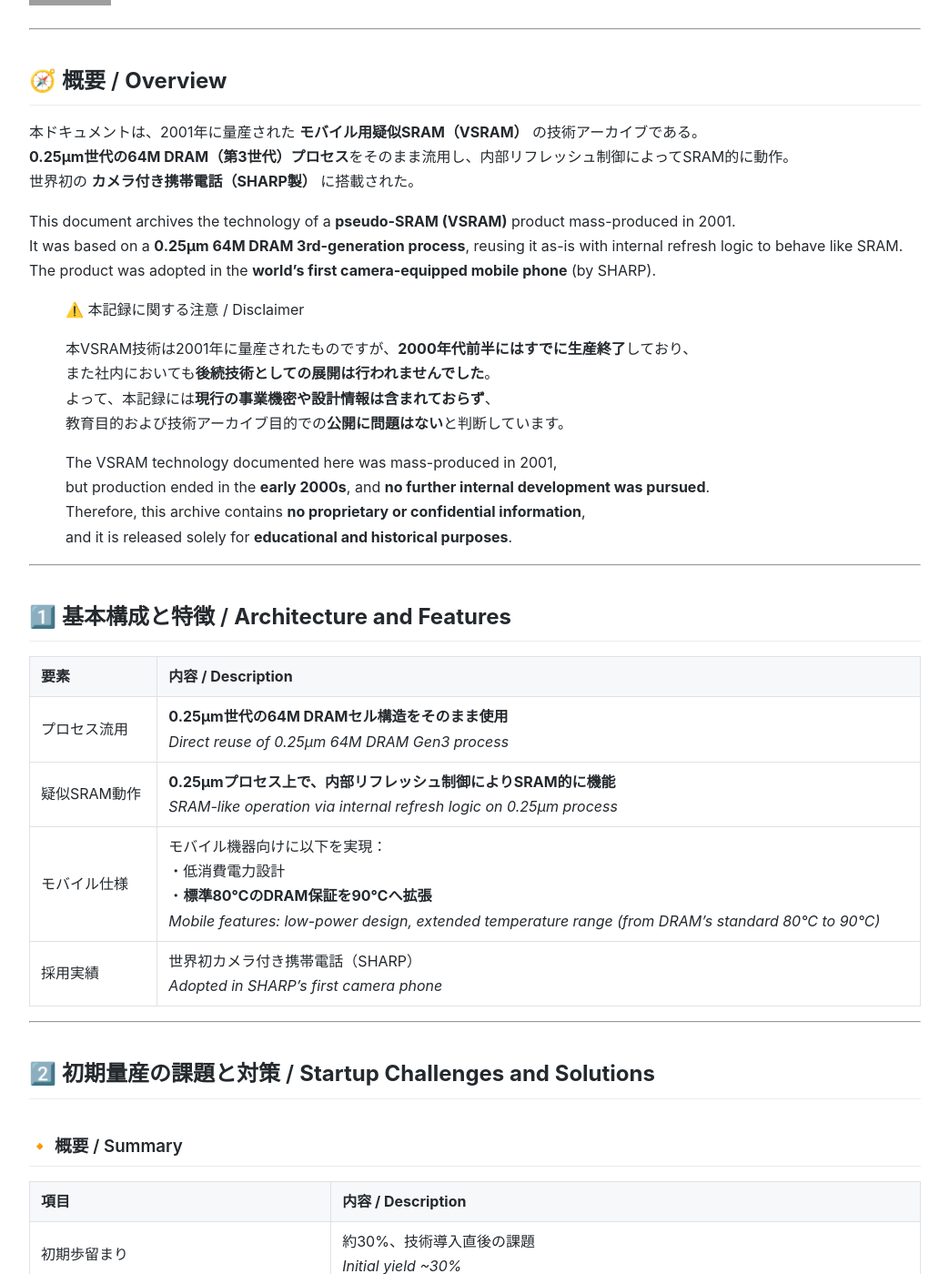
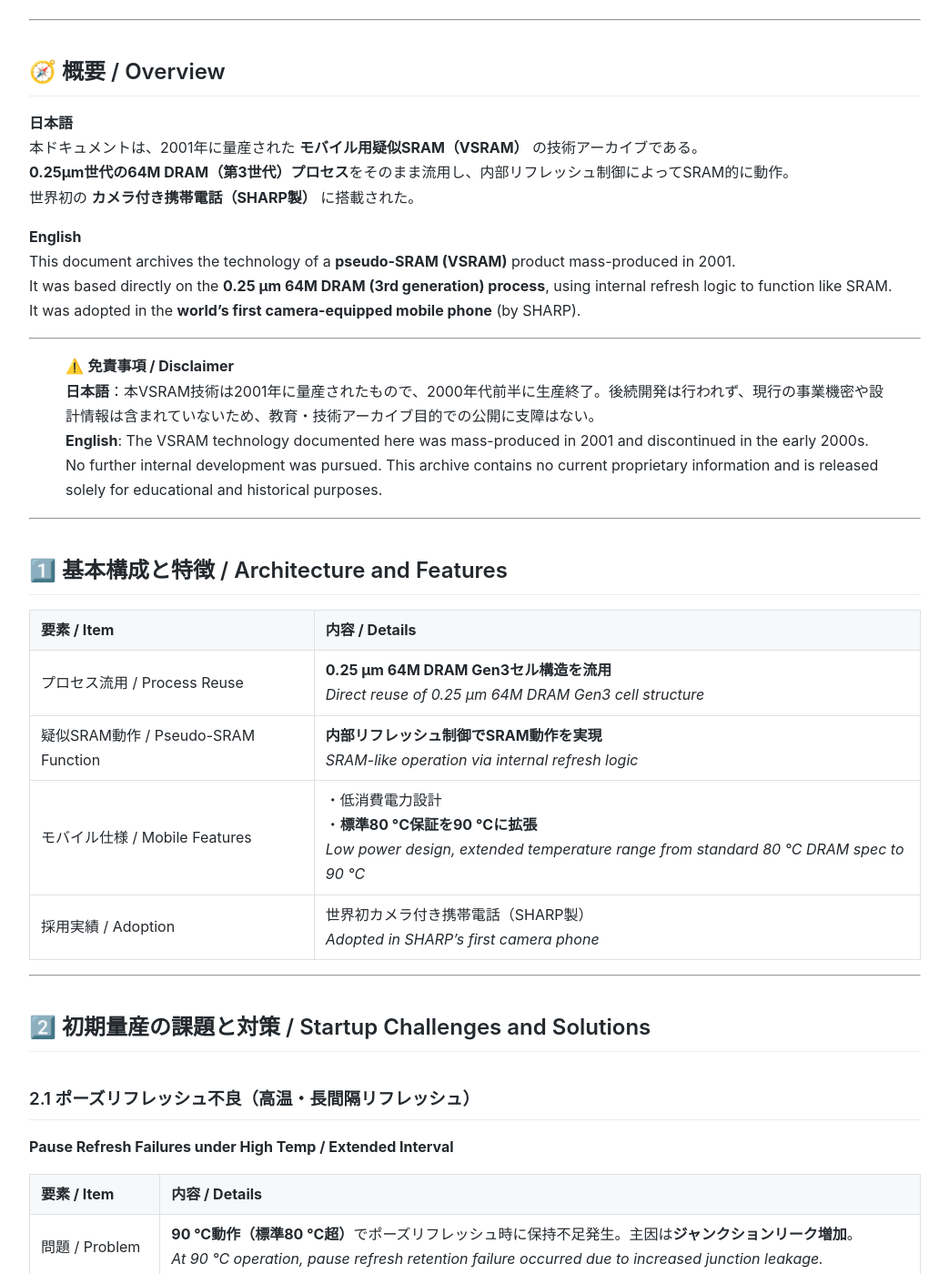
Before and after one commit to Samizo-AITL/Edusemi-Plus, a Jekyll site: the page built from archive/in2001/VSRAM_2001.md, in a window 1280 px wide and 1400 px high, scrolled down 239 px. Shown: the whole window at 91% size, without its empty margins (118-1161 px from the left). Built offline with Jekyll 4.4.1, drawn with Linux system fonts in a browser that asks for light colours; some of the changed text lies outside the part shown; grey boxes are pictures that could not be loaded.

Commit message:
Update VSRAM_2001.md

```diff
--- a/archive/in2001/VSRAM_2001.md
+++ b/archive/in2001/VSRAM_2001.md
@@ -1,128 +1,110 @@
 ---
 layout: default
-title: モバイル用疑似SRAM（VSRAM）技術アーカイブ（2001年）
----
-
+title: "モバイル用疑似SRAM（VSRAM）技術アーカイブ（2001年）"
 ---
 
 # 📘 モバイル用疑似SRAM（VSRAM）技術アーカイブ（2001年）
 *Edusemi-Plus/archive/in2001/VSRAM_2001.md*
-**最終更新: 2025-07-28**
+**最終更新 / Last Update: 2025-07-28**
 
 [![Hybrid License](https://img.shields.io/badge/license-Hybrid-blueviolet)](https://samizo-aitl.github.io/Edusemi-Plus/archive/#license)
 
 ---
 
-## 🧭 概要 / **Overview**
+## 🧭 概要 / Overview
 
+**日本語**
 本ドキュメントは、2001年に量産された **モバイル用疑似SRAM（VSRAM）** の技術アーカイブである。
 **0.25μm世代の64M DRAM（第3世代）プロセス**をそのまま流用し、内部リフレッシュ制御によってSRAM的に動作。
 世界初の **カメラ付き携帯電話（SHARP製）** に搭載された。
 
+**English**
 This document archives the technology of a **pseudo-SRAM (VSRAM)** product mass-produced in 2001.
-It was based on a **0.25μm 64M DRAM 3rd-generation process**, reusing it as-is with internal refresh logic to behave like SRAM.
-The product was adopted in the **world’s first camera-equipped mobile phone** (by SHARP).
-
-> ⚠️ 本記録に関する注意 / Disclaimer
->
-> 本VSRAM技術は2001年に量産されたものですが、**2000年代前半にはすでに生産終了**しており、
-> また社内においても**後続技術としての展開は行われませんでした**。
-> よって、本記録には**現行の事業機密や設計情報は含まれておらず**、
-> 教育目的および技術アーカイブ目的での**公開に問題はない**と判断しています。
->
-> The VSRAM technology documented here was mass-produced in 2001,
-> but production ended in the **early 2000s**, and **no further internal development was pursued**.
-> Therefore, this archive contains **no proprietary or confidential information**,
-> and it is released solely for **educational and historical purposes**.
+It was based directly on the **0.25 µm 64M DRAM (3rd generation) process**, using internal refresh logic to function like SRAM.
+It was adopted in the **world’s first camera-equipped mobile phone** (by SHARP).
 
 ---
 
-## 1️⃣ 基本構成と特徴 / **Architecture and Features**
-
-| 要素 | 内容 / Description |
-|------|-------------------|
-| プロセス流用 | **0.25μm世代の64M DRAMセル構造をそのまま使用**<br>*Direct reuse of 0.25μm 64M DRAM Gen3 process* |
-| 疑似SRAM動作 | **0.25μmプロセス上で、内部リフレッシュ制御によりSRAM的に機能**<br>*SRAM-like operation via internal refresh logic on 0.25μm process* |
-| モバイル仕様 | モバイル機器向けに以下を実現：<br>・低消費電力設計<br>・**標準80℃のDRAM保証を90℃へ拡張**<br>*Mobile features: low-power design, extended temperature range (from DRAM’s standard 80°C to 90°C)* |
-| 採用実績 | 世界初カメラ付き携帯電話（SHARP）<br>*Adopted in SHARP’s first camera phone* |
+> ⚠️ **免責事項 / Disclaimer**
+> **日本語**：本VSRAM技術は2001年に量産されたもので、2000年代前半に生産終了。後続開発は行われず、現行の事業機密や設計情報は含まれていないため、教育・技術アーカイブ目的での公開に支障はない。
+> **English**: The VSRAM technology documented here was mass-produced in 2001 and discontinued in the early 2000s. No further internal development was pursued. This archive contains no current proprietary information and is released solely for educational and historical purposes.
 
 ---
 
-## 2️⃣ 初期量産の課題と対策 / **Startup Challenges and Solutions**
+## 1️⃣ 基本構成と特徴 / Architecture and Features
 
-### 🔸 概要 / Summary
-
-| 項目 | 内容 / Description |
-|------|-------------------|
-| 初期歩留まり | 約30%、技術導入直後の課題<br>*Initial yield ~30%* |
-| 改善主導者 | 筆者（当時29歳）が担当<br>*Led by author at age 29* |
+| 要素 / Item | 内容 / Details |
+|-------------|----------------|
+| プロセス流用 / Process Reuse | **0.25 µm 64M DRAM Gen3セル構造を流用**<br>*Direct reuse of 0.25 µm 64M DRAM Gen3 cell structure* |
+| 疑似SRAM動作 / Pseudo-SRAM Function | **内部リフレッシュ制御でSRAM動作を実現**<br>*SRAM-like operation via internal refresh logic* |
+| モバイル仕様 / Mobile Features | ・低消費電力設計<br>・**標準80 °C保証を90 °Cに拡張**<br>*Low power design, extended temperature range from standard 80 °C DRAM spec to 90 °C* |
+| 採用実績 / Adoption | 世界初カメラ付き携帯電話（SHARP製）<br>*Adopted in SHARP’s first camera phone* |
 
 ---
 
-### 2.1 ポーズリフレッシュ不良と対策（高温・長時間リフレッシュ間隔）
-**Pause Refresh Failure and Countermeasures (High Temp, Extended Refresh Interval)**
+## 2️⃣ 初期量産の課題と対策 / Startup Challenges and Solutions
 
-| 要素 | 内容 / Description |
-|------|-------------------|
-| 問題 | **標準DRAM保証温度（80℃）を超える90℃環境**での動作を求めた結果、<br>ポーズリフレッシュ時に**保持時間不足**が発生。<br>主因は**ジャンクションリークの増加**。<br>*Pause refresh failure occurred under 90°C operation (beyond standard 80°C DRAM spec), mainly due to increased junction leakage.* |
+### 2.1 ポーズリフレッシュ不良（高温・長間隔リフレッシュ）
+**Pause Refresh Failures under High Temp / Extended Interval**
 
-#### 🔧 対策分類と実施内容 / Classification of Countermeasures
+| 要素 / Item | 内容 / Details |
+|-------------|----------------|
+| 問題 / Problem | **90 °C動作（標準80 °C超）**でポーズリフレッシュ時に保持不足発生。主因は**ジャンクションリーク増加**。<br>*At 90 °C operation, pause refresh retention failure occurred due to increased junction leakage.* |
 
-| 区分 | 対策内容 | 説明 / Description |
-|------|-----------|------------------|
-| **① プロセス・物理的対策**<br>*Process/Physical* | **HF洗浄回数の最小化**<br>（WSA後の酸化膜保持）<br>*Minimized HF cleaning to preserve gate oxide post-WSA* | ストレージノードコンタクト接続部などにおいてゲート酸化膜の厚みが不足すると、リークが増大し保持不良に直結。<br>**WSA後のウェット洗浄工程を最小化**することで酸化膜を保護。<br>*Gate oxide thinning at Storage Node Contacts causes leakage; minimized wet etch post-WSA to preserve oxide integrity.* |
-| **② 電気的設定対策**<br>*Electrical Parameter* | **バックバイアス強化：Vbs = −1V → −3V**<br>*Stronger back-biasing to suppress leakage* | セルのボディバイアスを負方向に強化することで、ジャンクションリークを低減し、保持特性を改善。<br>*Applied −3V back-bias to reduce leakage current under high-temp standby.* |
+**対策 / Countermeasures**
 
-> 🔗 **この不良モードは、ウエハテストにおける [Bin5：Pause Refresh Fail](../in1998/dram_wafer_test_binclass_0.25um.md) に対応しています。**
-> This failure mode corresponds to [**Bin5: Pause Refresh Fail**](../in1998/dram_wafer_test_binclass_0.25um.md) in the wafer test bin classification for 0.25 µm DRAM.
+| 区分 / Category | 対策 / Measure | 説明 / Description |
+|----------------|----------------|--------------------|
+| プロセス対策 / Process | **HF洗浄回数の最小化**（WSA後の酸化膜保持）<br>*Minimized HF cleaning post-WSA to preserve oxide* | SNコンタクト部の酸化膜薄化を防ぎ、リークを低減。<br>*Prevented oxide thinning at SN contacts, reducing leakage.* |
+| 電気設定 / Electrical | **バックバイアス強化（Vbs: −1V → −3V）**<br>*Increased back-bias from −1 V to −3 V* | 負バイアス強化でジャンクションリーク抑制。<br>*Reduced junction leakage via stronger negative body bias.* |
+
+> 🔗 この不良モードは [Bin5: Pause Refresh Fail](../in1998/dram_wafer_test_binclass_0.25um.md) に対応。
+> This failure mode corresponds to [Bin5: Pause Refresh Fail](../in1998/dram_wafer_test_binclass_0.25um.md).
 
 ---
 
-### 2.2 ディスターブリフレッシュ対策
-**Disturb Refresh Failure Control**
+### 2.2 ディスターブリフレッシュ不良
+**Disturb Refresh Failures**
 
-| 要素 | 内容 / Description |
-|------|-------------------|
-| 問題 | 0.25μm特有のShort Channel Effect（SCE）により、セル反転（disturb）現象が発生。<br>**特に、標準保証温度の80℃では顕在化しなかったが、90℃保証を求めた際にリークが急増し、SCEが問題化した。**<br>*Disturb failures due to short-channel effects at 0.25μm node, which became prominent under elevated 90°C condition, though not critical at 80°C.* |
-| 対策 | ゲートCD（寸法）の中心値管理を徹底し、セル間ばらつきによるリークを抑制。<br>*Tightened gate length (CD) centering to suppress variation-induced leakage.* |
+| 要素 / Item | 内容 / Details |
+|-------------|----------------|
+| 問題 / Problem | 0.25 µmのShort Channel Effectによりセル反転（Disturb）発生。80 °Cでは問題化せず、90 °C保証でリーク増大。<br>*Short-channel effect at 0.25 µm caused cell disturb under 90 °C condition, not significant at 80 °C.* |
+| 対策 / Countermeasure | ゲートCD中心値管理を強化し、セル間リークばらつきを抑制。<br>*Tightened gate CD centering to minimize variation-induced leakage.* |
 
-> 🔗 **この不良モードは、ウエハテストにおける [Bin6：Disturb Refresh Fail](../in1998/dram_wafer_test_binclass_0.25um.md) に対応しています。**
-> This failure mode corresponds to [**Bin6: Disturb Refresh Fail**](../in1998/dram_wafer_test_binclass_0.25um.md) in the wafer test bin classification for 0.25 µm DRAM.
+> 🔗 この不良モードは [Bin6: Disturb Refresh Fail](../in1998/dram_wafer_test_binclass_0.25um.md) に対応。
+> This failure mode corresponds to [Bin6: Disturb Refresh Fail](../in1998/dram_wafer_test_binclass_0.25um.md).
 
 ---
 
-## 3️⃣ 次世代VSRAMの検討と不採用判断 / **Evaluation and Rejection of Next-Gen VSRAM (0.18μm)**
+## 3️⃣ 次世代VSRAM検討と不採用判断 / Next-Gen VSRAM Evaluation and Rejection
 
-### 3.1 NANYA / 東芝プロセス 0.18μm VSRAM
+### 3.1 NANYA / 東芝プロセス 0.18 µm VSRAM
 
-| 要素 | 内容 / Description |
-|------|-------------------|
-| 評価対象 | NANYA製 0.18μm DRAM（東芝プロセス）<br>*NANYA/Toshiba 0.18μm DRAM process* |
-| 検討内容 | 次世代VSRAM候補として検討<br>*Evaluated as next-gen VSRAM* |
-| 問題点1 | トレンチキャパシタ構造により、ジャンクション面積が増大<br>*Trench capacitor increased junction area* |
-| 問題点2 | 高温時の保持力が不足（90℃要件未達）<br>*Insufficient retention at 90°C* |
-| 結果 | 実装不可と判断（保持力不足）<br>*Rejected due to failure to meet mobile retention specs* |
+| 要素 / Item | 内容 / Details |
+|-------------|----------------|
+| 評価対象 / Target | NANYA製 0.18 µm DRAM（東芝プロセス）<br>*NANYA/Toshiba 0.18 µm DRAM process* |
+| 問題点 / Issues | ・トレンチキャパシタでジャンクション面積増大<br>・90 °C保持不足<br>*Trench capacitor increased junction area; insufficient retention at 90 °C* |
+| 結果 / Result | 保持力不足により採用見送り<br>*Rejected due to insufficient retention for mobile spec* |
 
 ---
 
-### 3.2 Mosys社 1T-SRAMの評価（参考）
+### 3.2 Mosys 1T-SRAM評価（参考）
+**MoSys 1T-SRAM Evaluation (Reference)**
 
-| 要素 | 内容 / Description |
-|------|-------------------|
-| 評価対象 | Mosys社製 1T-SRAMマクロ<br>*MoSys 1T-SRAM macro* |
-| プロセス | 0.18μm ロジックプロセス<br>*0.18μm logic process* |
-| 特徴 | リフレッシュ不要・DRAMセル不要な高柔軟性構造<br>*No refresh and no DRAM cell; flexible structure* |
-| 評価状況 | 筆者が当時高耐圧インテグレーション業務に従事しており、工数不足により未完了<br>*Evaluation not completed due to resource constraints* |
-| 補足資料 | 📄 [`MoSys_1T_SRAM_Links.md`](./MoSys_1T_SRAM_Links.md)<br>→ Mosys社の1T‑SRAM技術に関する概要・外部資料リンク集<br>*Supplementary reference for MoSys 1T‑SRAM technology*
+| 要素 / Item | 内容 / Details |
+|-------------|----------------|
+| 評価対象 / Target | Mosys製 1T-SRAMマクロ<br>*MoSys 1T-SRAM macro* |
+| プロセス / Process | 0.18 µm ロジックプロセス<br>*0.18 µm logic process* |
+| 特徴 / Features | リフレッシュ不要・DRAMセル不要<br>*No refresh required, no DRAM cell* |
+| 評価状況 / Status | 筆者が他業務（高耐圧インテグレーション）で未完了<br>*Evaluation not completed due to other assignments* |
+| 補足 / Supplement | 📄 [`MoSys_1T_SRAM_Links.md`](./MoSys_1T_SRAM_Links.md) — 外部資料リンク集<br>*External reference collection* |
 
 ---
 
-## 4️⃣ 関連リンク / **Related Link**
+## 4️⃣ 関連リンク / Related Link
 
 📂 **64M DRAM 立ち上げ技術アーカイブ（1998年）**
 📄 [`DRAM_Startup_64M_1998.md`](../in1998/DRAM_Startup_64M_1998.md)
 
-- **日本語**：64M DRAM（第3世代 / 0.25μm）の量産立ち上げ記録。プロセス条件展開、不良解析（Pause Refresh）、ゲート酸化膜ダメージ対策などを収録
-- **English**：Technical archive of 64M DRAM (3rd Gen / 0.25μm) startup, including process tuning, pause refresh failures, and gate oxide damage mitigation
-
----
+- **日本語**：64M DRAM（第3世代 / 0.25 µm）の量産立ち上げ記録。プロセス条件展開、不良解析（Pause Refresh）、ゲート酸化膜ダメージ対策などを収録。
+- **English**: Technical archive of 64M DRAM (3rd Gen / 0.25 µm) startup, including process deployment, pause refresh failure analysis, and gate oxide damage mitigation.
```
